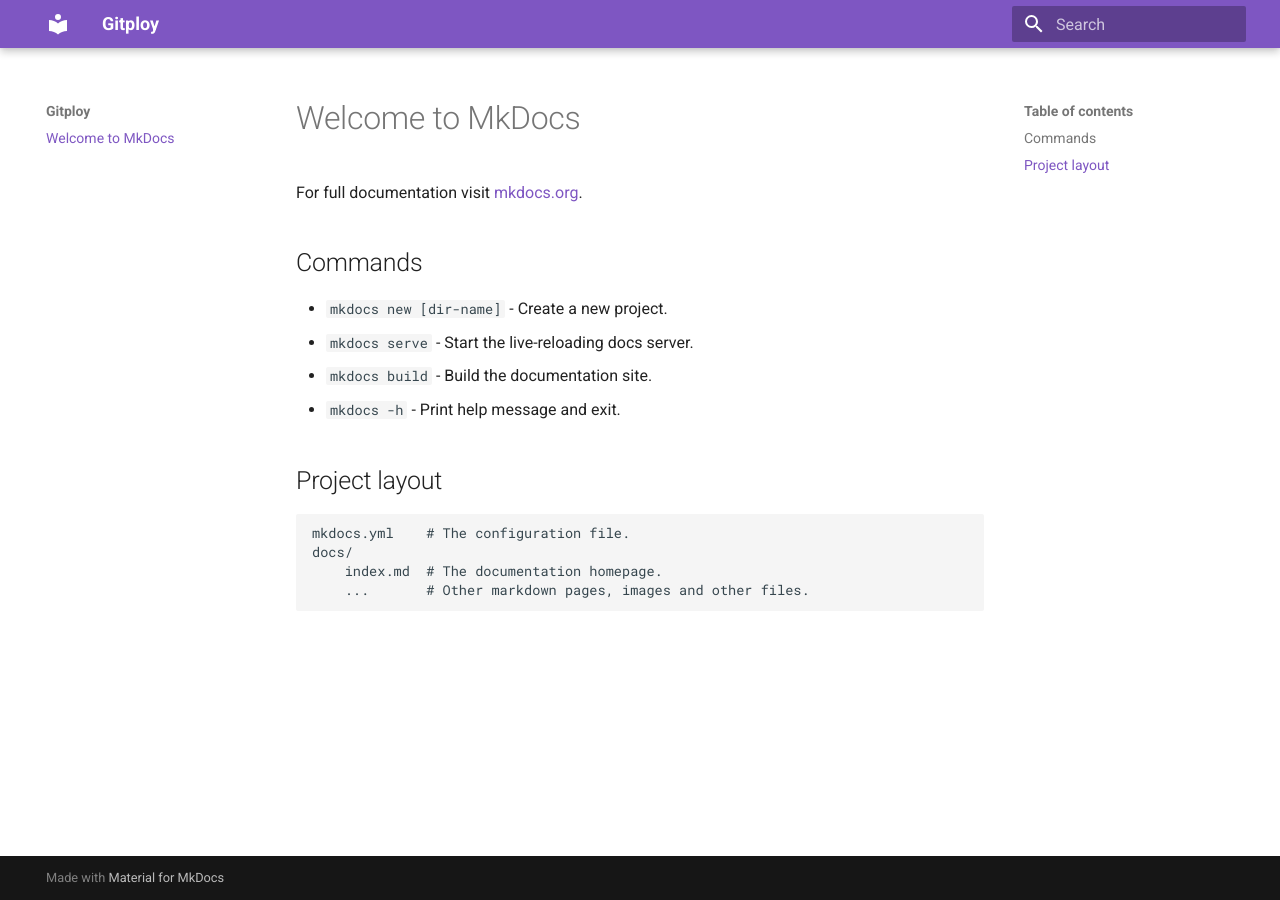
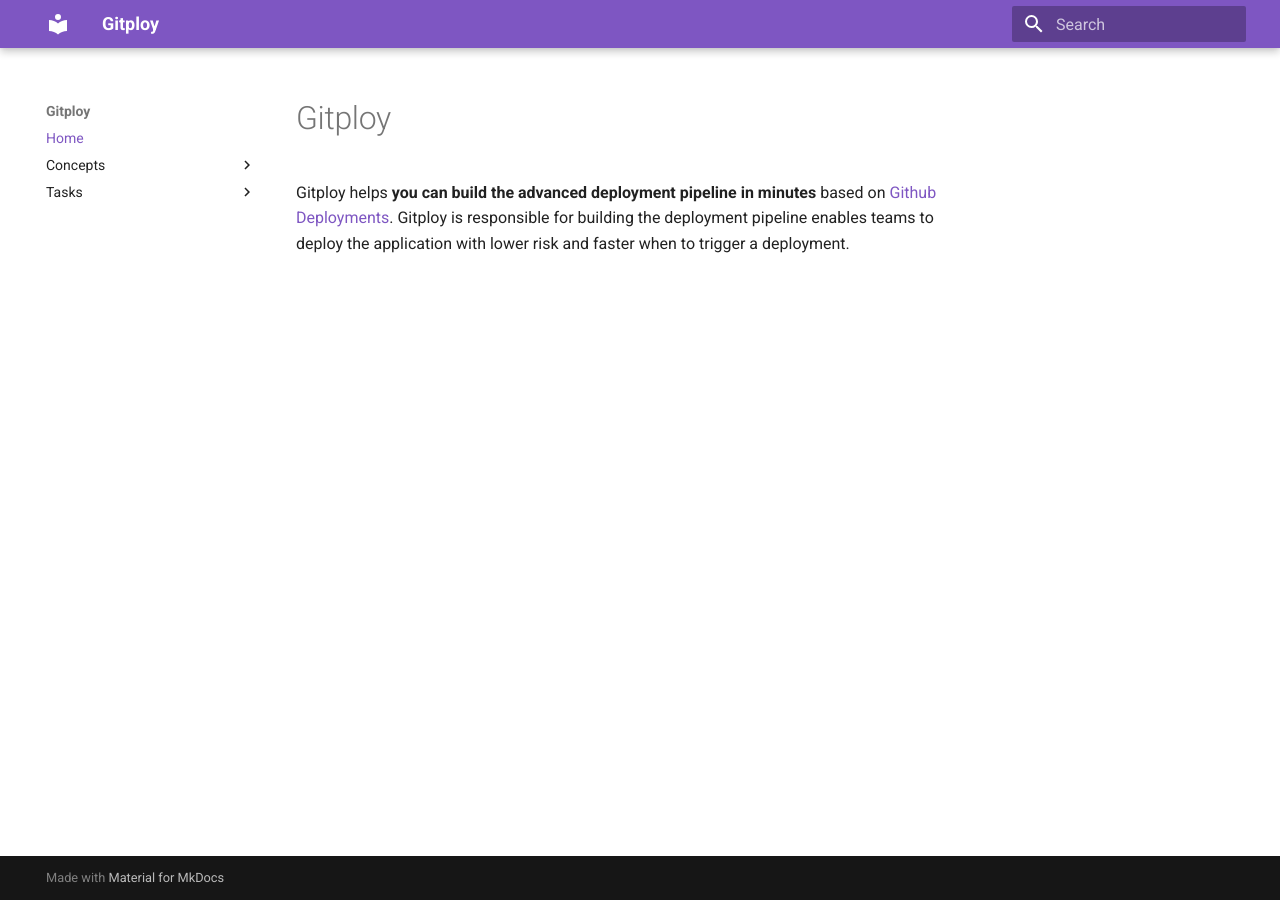
Before and after one commit to gitploy-io/gitploy, an MkDocs documentation site: the page built from docs/index.md, in a window 1280 px wide. Built offline with MkDocs 1.6.1 and Material for MkDocs 9.7.7, drawn with Linux system fonts in a browser that asks for light colours.

Commit message:
feat: initialize documentation.

```diff
--- a/docs/index.md
+++ b/docs/index.md
@@ -1,17 +1,3 @@
-# Welcome to MkDocs
+# Gitploy
 
-For full documentation visit [mkdocs.org](https://www.mkdocs.org).
-
-## Commands
-
-* `mkdocs new [dir-name]` - Create a new project.
-* `mkdocs serve` - Start the live-reloading docs server.
-* `mkdocs build` - Build the documentation site.
-* `mkdocs -h` - Print help message and exit.
-
-## Project layout
-
-    mkdocs.yml    # The configuration file.
-    docs/
-        index.md  # The documentation homepage.
-        ...       # Other markdown pages, images and other files.
+Gitploy helps **you can build the advanced deployment pipeline in minutes** based on [Github Deployments](https://docs.github.com/en/rest/reference/repos#deployments). Gitploy is responsible for building the deployment pipeline enables teams to deploy the application with lower risk and faster when to trigger a deployment.
--- a/mkdocs.yml
+++ b/mkdocs.yml
@@ -1,6 +1,16 @@
 site_name: Gitploy
+site_url: https://doc.gitploy.io
 theme:
   name: material
   palette:
     primary: deep purple
     accent: deep purple
+nav:
+  - Home: index.md
+  - Concepts:
+    - Overview: concepts/overview.md
+    - "deploy.yaml": concepts/deploy.yml.md
+  - Tasks:
+    - Installation: tasks/installation.md
+    - References:
+      - GITPLOY_SERVER_HOST: tasks/references/GITPLOY_SERVER_HOST.md
```
Also changed, not shown: docs/concepts/deploy.yml.md (added, +1 -0 lines), docs/concepts/overview.md (added, +7 -0 lines), docs/tasks/installation.md (added, +1 -0 lines), docs/tasks/references/GITPLOY_SERVER_HOST.md (added, +7 -0 lines).
